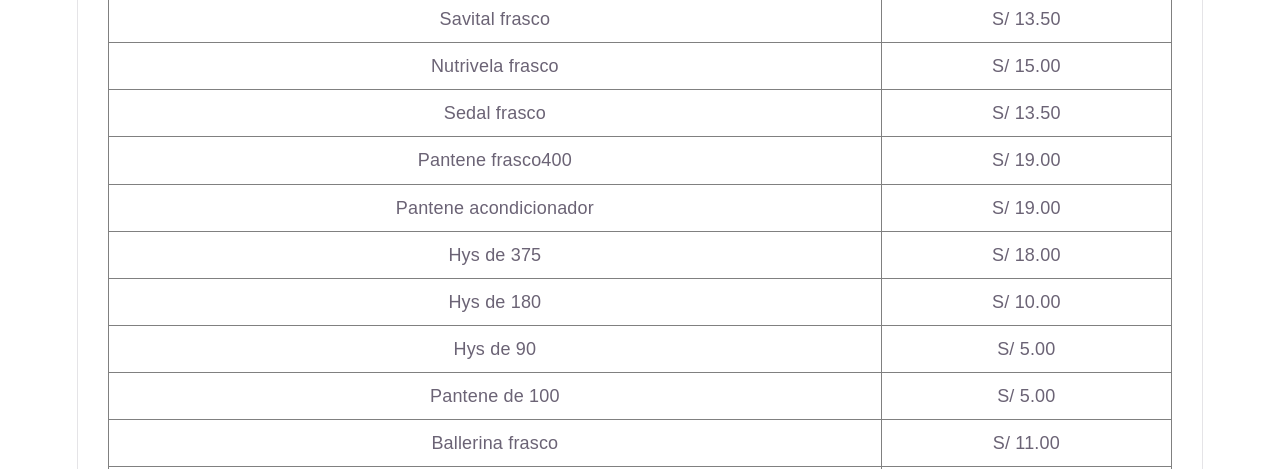
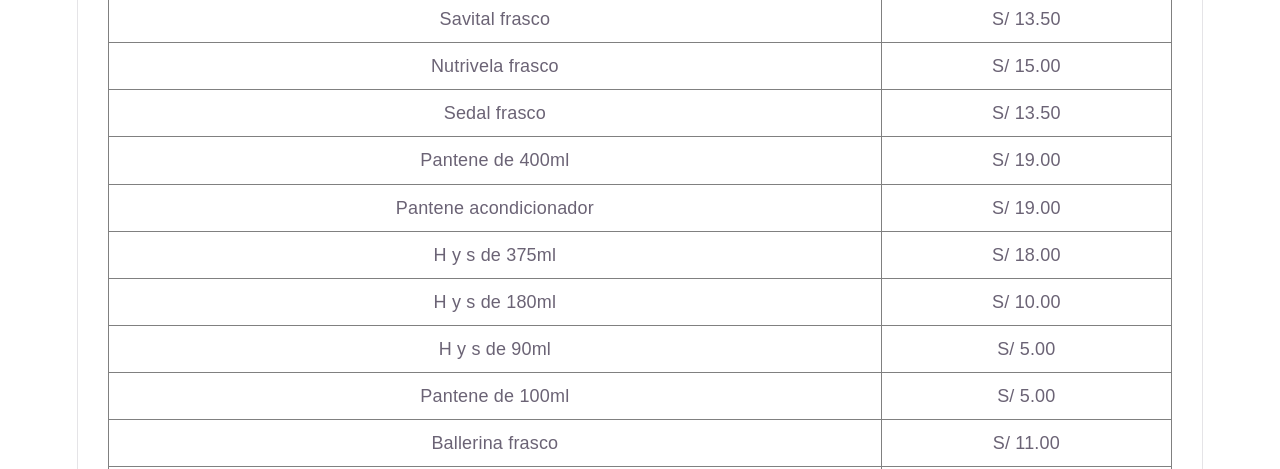
Before and after one commit to adrianchungalalupu-afk/Stuwar, a React (Vite) app: page / in a window 1280 px wide. Shown: the part 700-1169 px from the top of the page. Built offline with nearby package versions, Linux system fonts and the light colour scheme.

Commit message:
Agregué nuevos productos

```diff
--- a/src/App.jsx
+++ b/src/App.jsx
@@ -15,18 +15,18 @@
     { id: 11, nombre: "Savital frasco", precio: 13.50 },
     { id: 12, nombre: "Nutrivela frasco", precio: 15.00 },
     { id: 13, nombre: "Sedal frasco", precio: 13.50 },
-    { id: 14, nombre: "Pantene frasco400", precio: 19.0 },
+    { id: 14, nombre: "Pantene de 400ml", precio: 19.0 },
     { id: 15, nombre: "Pantene acondicionador", precio: 19.0 },
-    { id: 16, nombre: "Hys de 375", precio: 18.0 },
-    { id: 17, nombre: "Hys de 180", precio: 10.0 },
-    { id: 18, nombre: "Hys de 90", precio: 5.0 },
-    { id: 19, nombre: "Pantene de 100", precio: 5.0 },
+    { id: 16, nombre: "H y s de 375ml", precio: 18.0 },
+    { id: 17, nombre: "H y s de 180ml", precio: 10.0 },
+    { id: 18, nombre: "H y s de 90ml", precio: 5.0 },
+    { id: 19, nombre: "Pantene de 100ml", precio: 5.0 },
     { id: 20, nombre: "Ballerina frasco", precio: 11.0 },
     { id: 21, nombre: "Ballerina cojin", precio: 10.0 },
     { id: 22, nombre: "Amen cojin", precio: 22.0 },
     { id: 23, nombre: "Amen acondicionador", precio: 18.0 },
     { id: 24, nombre: "Milo lata", precio: 22.0 },
-    { id: 25, nombre: "Eco lata", precio: 7.0 },
+    { id: 25, nombre: "Eco lata", precio: 14.0 },
     { id: 26, nombre: "Kirma lata", precio: 24.0 },
     { id: 27, nombre: "Orion 1kg", precio: 6.50 },
     { id: 28, nombre: "Dofi 1kg", precio: 5.50 },
```
